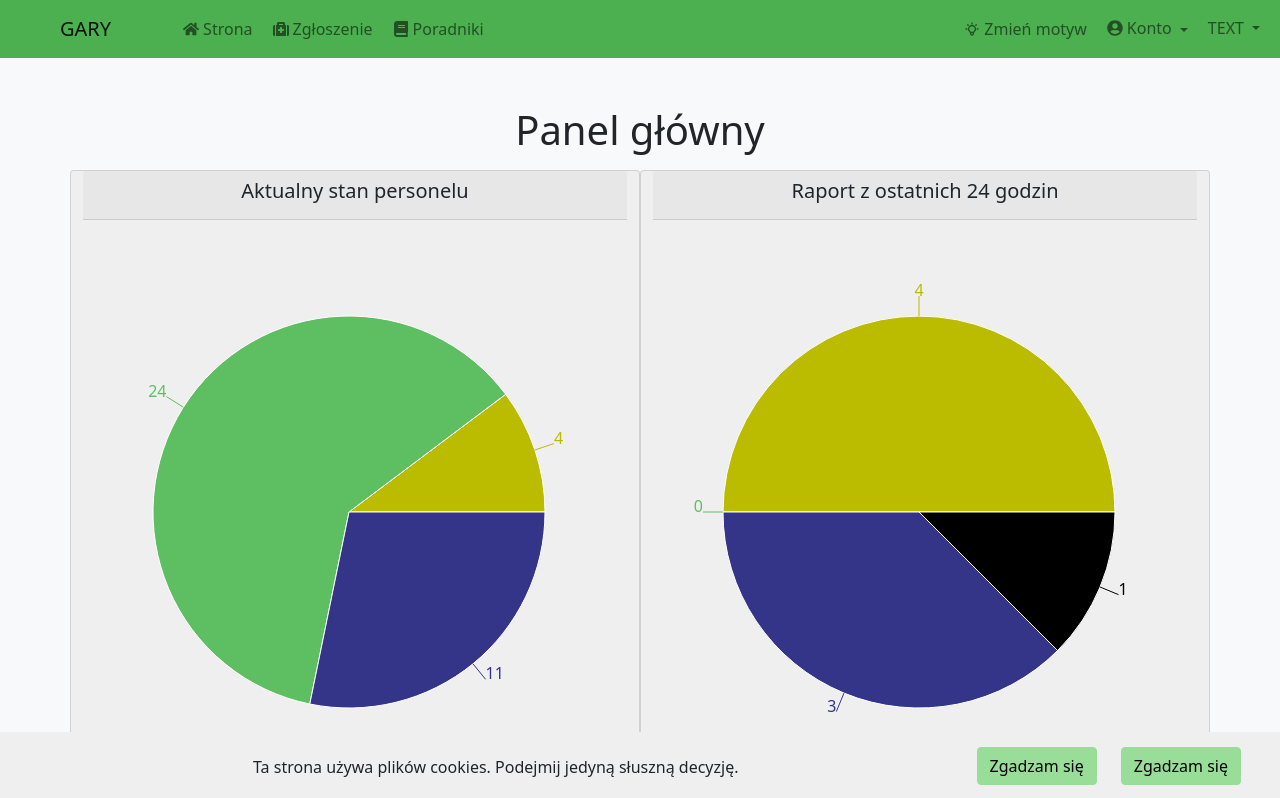
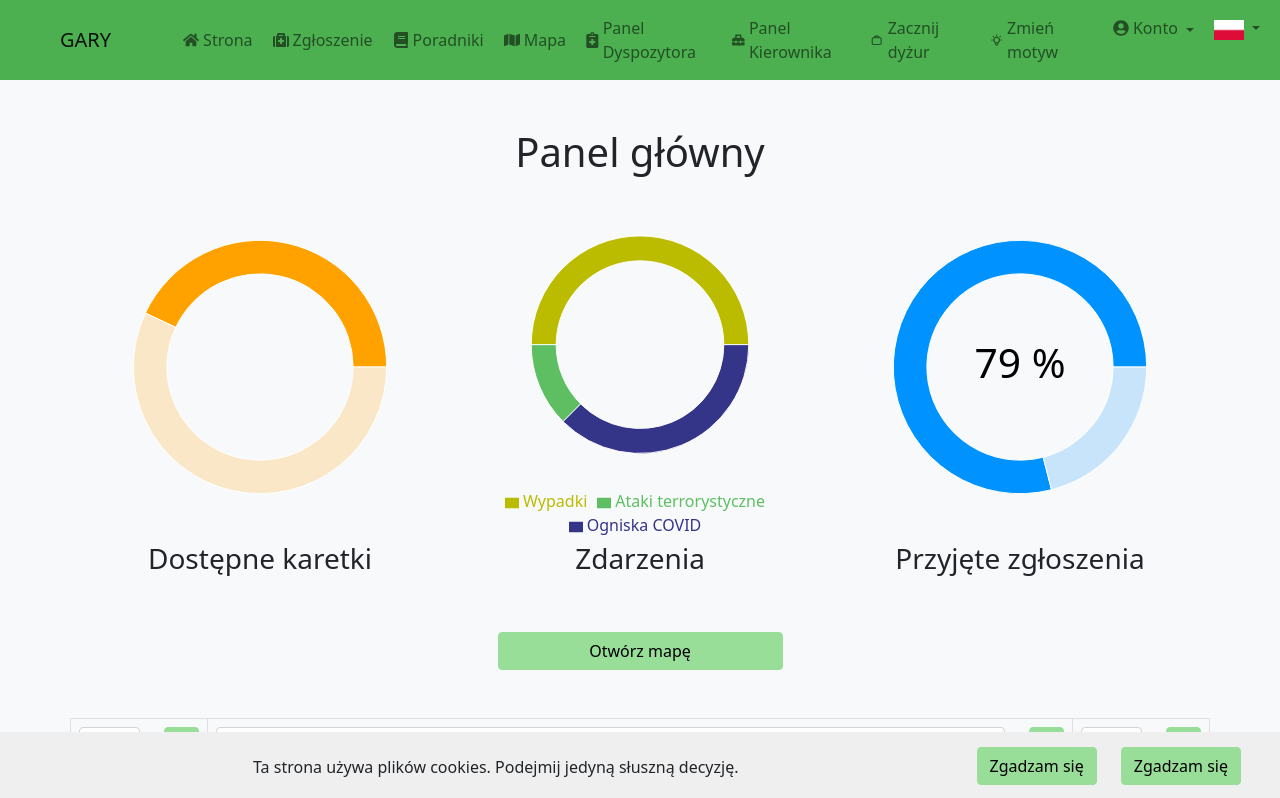
Before and after one commit to pjwstkIOprojekt/webclient, a React (Create React App) app: page /home in a window 1280 px wide. Shown: the top 798 px of the page. Built offline with nearby package versions, Linux system fonts and the light colour scheme.

Commit message:
Added language flags

```diff
--- a/public/css/style.css
+++ b/public/css/style.css
@@ -344,6 +344,12 @@
     top: 72px;
 }
 
+.lang-icon
+{
+    width: 30px;
+    height: 20px;
+}
+
 @media (min-width: 768px)
 {
     .tutorial-grid
--- a/src/components/fragments/forms/FormCheck.tsx
+++ b/src/components/fragments/forms/FormCheck.tsx
@@ -1,5 +1,6 @@
 import { IdControlParams } from "./sharedFormsParams";
 import L from "leaflet";
+import { useTranslation } from "react-i18next";
 import { FormGroup, Form } from "react-bootstrap";
 
 export interface FormCheckParams extends IdControlParams<HTMLInputElement> {
@@ -8,13 +9,14 @@ export interface FormCheckParams extends IdControlParams<HTMLInputElement> {
 }
 
 const FormCheck = (props: Readonly<FormCheckParams>) => {
+  const { t } = useTranslation();
   const size = props.icon?.options.iconSize as number[] ?? [25, 40];
 
   return (
     <FormGroup className={props.className}>
       <Form.Check id={props.id} className={props.innerClass} required={props.required} label={(
         <>
-          {props.icon ? <img src={props.icon.options.iconUrl} alt="Ikonka" style={{
+          {props.icon ? <img src={props.icon.options.iconUrl} alt={t("Icon")} style={{
             height: `${size[1]}px`,
             width: `${size[0]}px`
           }} /> : ""}
--- a/src/components/fragments/map/Map.tsx
+++ b/src/components/fragments/map/Map.tsx
@@ -104,7 +104,7 @@ const GeocoderMenu = (props: Readonly<GeocodeParams>) => {
     return () => {
       geocoder.remove();
     };
-  }, [map, props.onSearch, props.geocoder]);
+  }, [map, t, props.onSearch, props.geocoder]);
 
   return null;
 };
--- a/src/components/fragments/navigation/Navbar.tsx
+++ b/src/components/fragments/navigation/Navbar.tsx
@@ -77,6 +77,7 @@ const SideMenu = () => {
 const LangDropdown = () => {
   const [lang, setLang] = useState(i18n.language);
   const darkMode = useDarkMode();
+  const { t } = useTranslation();
 
   const changeLang = (lang: string) => {
     i18n.changeLanguage(lang, (err, t) => {
@@ -89,10 +90,15 @@ const LangDropdown = () => {
     });
   };
 
+  const flags: Record<string, string> = {
+    pl: "polish",
+    en: "english"
+  };
+
   return (
     <NavDropdown align="end" title={
       <span className="d-inline-flex align-items-center">
-        <span className="px-1">TEXT</span>
+        <span className="px-1"><img src={`/img/flags/${flags[lang]}.png`} className="lang-icon" alt={t("Flag")} /></span>
       </span>
     } className={`nav-${customLink(darkMode)}`}>
       <LangDrop display="Polski" lang="pl" current={lang} update={changeLang} />
--- a/src/components/fragments/notifications/Notification.tsx
+++ b/src/components/fragments/notifications/Notification.tsx
@@ -1,5 +1,6 @@
 import { Notification as Notif, useNotificationsManager } from "../../../hooks/useNotify";
 import { useDarkMode } from "../../../hooks/useDarkMode";
+import { useTranslation } from "react-i18next";
 import { Toast } from "react-bootstrap";
 import { customTheme, customVar } from "../sharedParams";
 
@@ -10,13 +11,14 @@ export interface NotificationParams {
 const Notification = (props: Readonly<NotificationParams>) => {
   const notifManager = useNotificationsManager();
   const darkMode = useDarkMode();
+  const { t } = useTranslation();
 
   return (
     <Toast show onClose={e => notifManager.removeNotification(props.notif)} bg={customTheme(darkMode)}>
       <Toast.Header className={`toast-header-${customVar(darkMode)}`} closeVariant={darkMode ? "white" : undefined}>
-        <strong className="me-auto">{props.notif.title}</strong>
+        <strong className="me-auto">{t(props.notif.title)}</strong>
       </Toast.Header>
-      <Toast.Body>{props.notif.content}</Toast.Body>
+      <Toast.Body>{t(props.notif.content)}</Toast.Body>
     </Toast>
   );
 };
--- a/src/helpers/authHelper.ts
+++ b/src/helpers/authHelper.ts
@@ -40,6 +40,6 @@ export const getUser = () => JSON.parse(sessionStorage.getItem(userCookie) ?? "n
 export const getToken = () => getUser()?.token;
 export const getRoles = () => getUser()?.roles;
 export const getEmail = () => getUser()?.email;
-export const isAuth = (roles: Roles) => (roles & Roles.User) !== Roles.None;
-export const isDispositor = (roles: Roles) => (roles & Roles.User) !== Roles.None;
-export const isDirector = (roles: Roles) => (roles & Roles.User) !== Roles.None;
+export const isAuth = (roles: Roles) => (roles & Roles.User) === Roles.None;
+export const isDispositor = (roles: Roles) => (roles & Roles.User) === Roles.None;
+export const isDirector = (roles: Roles) => (roles & Roles.User) === Roles.None;
--- a/src/hooks/useAuth.tsx
+++ b/src/hooks/useAuth.tsx
@@ -1,7 +1,6 @@
 import { Roles, getRoles, stringsToRoles, login, logout } from "../helpers/authHelper";
 import { createContext, useContext, useState } from "react";
 import { useNotificationsManager } from "./useNotify";
-import { useTranslation } from "react-i18next";
 
 // Default auth settings
 const defaultContext = {
@@ -21,7 +20,6 @@ export const useRoles = () => useAuth().roles;
 export const AuthProvider = (props: Readonly<JSX.ElementChildrenAttribute>) => {
   const [roles, setRoles] = useState(getRoles() ?? Roles.None);
   const notifications = useNotificationsManager();
-  const { t } = useTranslation();
 
   const handleLogin = (token: string, roles: Readonly<string[]>, email: string) => {
     const usr = {
@@ -32,13 +30,13 @@ export const AuthProvider = (props: Readonly<JSX.ElementChildrenAttribute>) => {
 
     setRoles(usr.roles);
     login(usr);
-    notifications.clear(t("Login.Login"), t("Login.LoggedInto"));
+    notifications.clear("Login.Login", "Login.LoggedInto");
   };
 
   const handleLogout = () => {
     setRoles(Roles.None);
     logout();
-    notifications.clear(t("Login.LogOut"), t("Login.LoggedOut"));
+    notifications.clear("Login.LogOut", "Login.LoggedOut");
   };
 
   return (
--- a/src/locales/resources.en.json
+++ b/src/locales/resources.en.json
@@ -133,7 +133,7 @@
         "Manager": "Manager",
         "Dispatcher": "Dispositor",
         "Dangerous": "Is dangerous?",
-        "Email":"Email"
+        "Email": "Email"
     },
     "Login": {
         "Login": "Login",
@@ -143,9 +143,9 @@
         "CollectData": "Why do we collect data?",
         "LogOff": "Log off",
         "Password": "Password",
-        "LoggedInto":"Successfully logged into the account",
-        "LogOut":"Logout",
-        "LoggedOut":"Successfully logged out of account"
+        "LoggedInto": "Successfully logged into the account",
+        "LogOut": "Logout",
+        "LoggedOut": "Successfully logged out of account"
     },
     "Allergy": {
         "Add": "Add allergy",
@@ -196,9 +196,9 @@
         "GiveHelp": "Give first aid",
         "WatchTutorials": "Browse through the numerous first aid guides and use the acquired knowledge to save someone's life."
     },
-    "Cookies":{
-        "Info":"This site uses cookies. Make the only right decision.",
-        "Agree":"I agree"
+    "Cookies": {
+        "Info": "This site uses cookies. Make the only right decision.",
+        "Agree": "I agree"
     },
     "Amount": "Amount",
     "Map": "Map",
@@ -242,9 +242,11 @@
     "Action": "Action",
     "From": "From",
     "To": "To",
-    "Search":"Search",
-    "PanelManager":"Manager's panel",
-    "PanelDispatcher":"Dispatcher's panel",
-    "NoResults":"No results",
-    "Value":"Value"
+    "Search": "Search",
+    "PanelManager": "Manager's panel",
+    "PanelDispatcher": "Dispatcher's panel",
+    "NoResults": "No results",
+    "Value": "Value",
+    "Icon": "Icon",
+    "Flag": "Flag"
 }
--- a/src/locales/resources.pl.json
+++ b/src/locales/resources.pl.json
@@ -133,7 +133,7 @@
         "Manager": "Menadżer",
         "Dispatcher": "Dyspozytor",
         "Dangerous": "Czy jest niebezpieczny?",
-        "Email":"Email"
+        "Email": "Email"
     },
     "Login": {
         "Login": "Logowanie",
@@ -143,9 +143,9 @@
         "CollectData": "Dlaczego zbieramy dane?",
         "LogOff": "Wyloguj",
         "Password": "Hasło",
-        "LoggedInto":"Pomyślnie zalogowano na konto",
-        "LogOut":"Wylogowanie",
-        "LoggedOut":"Pomyślnie wylogowano z konta"
+        "LoggedInto": "Pomyślnie zalogowano na konto",
+        "LogOut": "Wylogowanie",
+        "LoggedOut": "Pomyślnie wylogowano z konta"
     },
     "Allergy": {
         "Add": "Dodawanie alergii",
@@ -197,9 +197,9 @@
         "GiveHelp": "Udziel pierwszej pomocy",
         "WatchTutorials": "Przeglądaj liczne poradniki udzielania pierwszej pomocy i wykorzystaj nabytą wiedzę, żeby uratować czyjeś życie."
     },
-    "Cookies":{
-        "Info":"Ta strona używa plików cookies. Podejmij jedyną słuszną decyzję.",
-        "Agree":"Zgadzam się"
+    "Cookies": {
+        "Info": "Ta strona używa plików cookies. Podejmij jedyną słuszną decyzję.",
+        "Agree": "Zgadzam się"
     },
     "Amount": "Ilość",
     "Map": "Mapa",
@@ -244,9 +244,11 @@
     "Action": "Akcje",
     "From": "Od",
     "To": "Do",
-    "Search":"Szukaj",
-    "PanelManager":"Panel Kierownika",
-    "PanelDispatcher":"Panel Dyspozytora",
-    "NoResults":"Brak wyników",
-    "Value":"Wartość"
+    "Search": "Szukaj",
+    "PanelManager": "Panel Kierownika",
+    "PanelDispatcher": "Panel Dyspozytora",
+    "NoResults": "Brak wyników",
+    "Value": "Wartość",
+    "Icon": "Ikona",
+    "Flag": "Flaga"
 }
```
Also changed, not shown: public/img/flags/english.png (renamed from public/img/Angielski.png), public/img/flags/polish.png (renamed from public/img/Polski.png).
